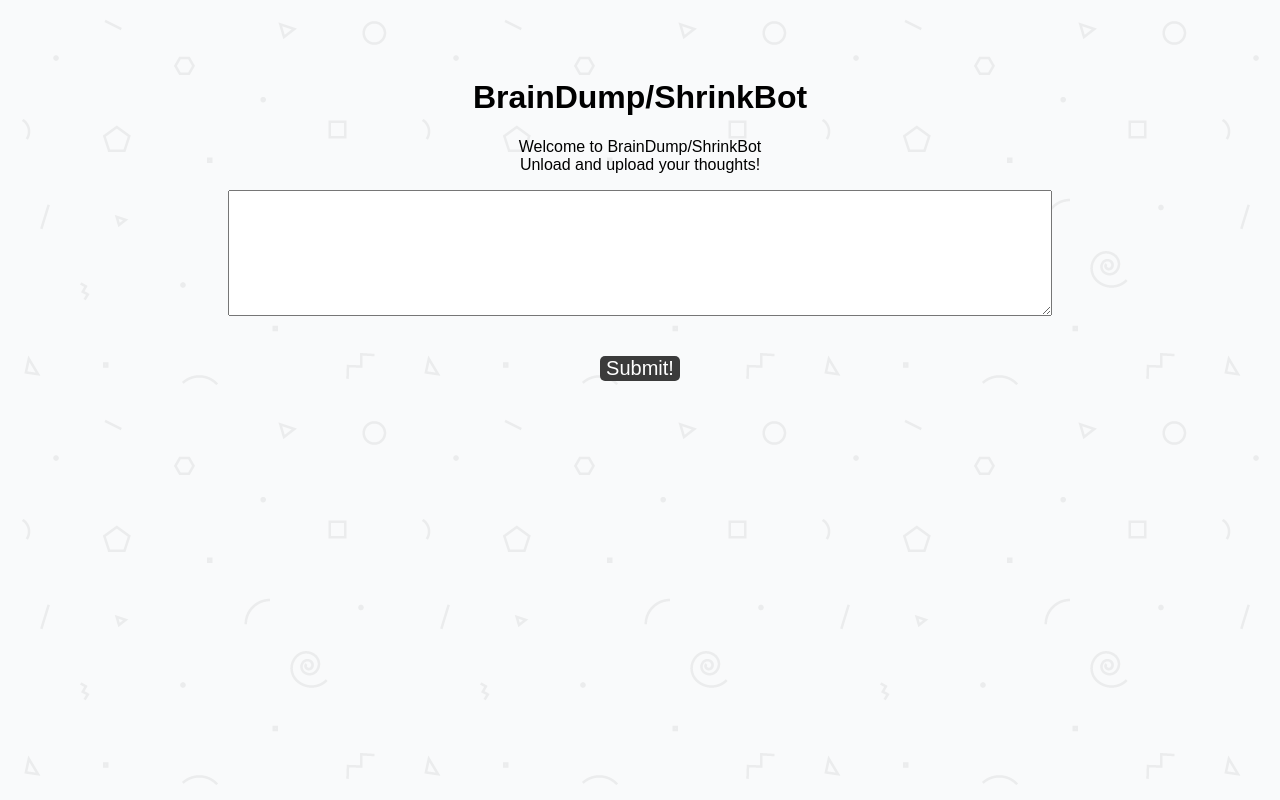
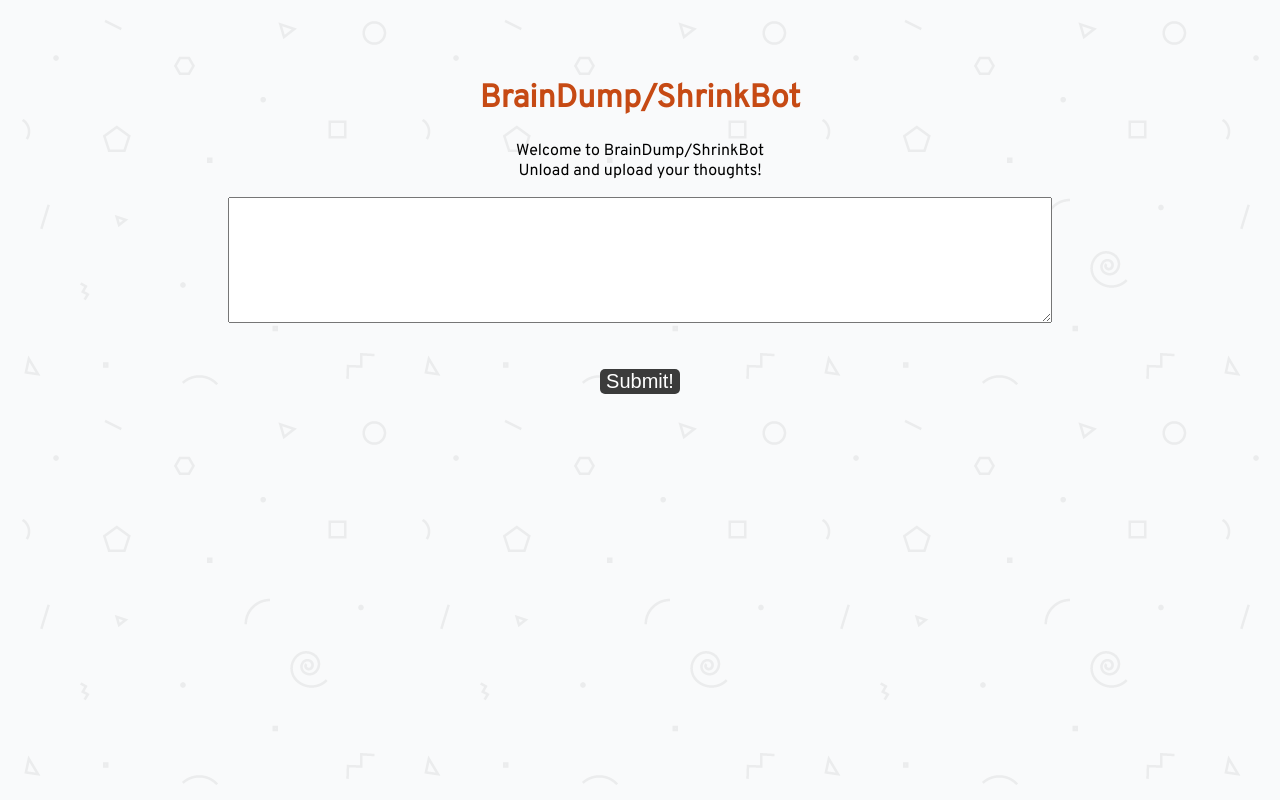
Before and after one commit to tamouse/brain_dump_shrink_bot, a Node server app: page /new in a window 1280 px wide. Run offline with Node 20, Linux system fonts and the light colour scheme; some libraries are stand-ins or nearby versions.

Commit message:
Updated font for readability, and changed h1 color

```diff
--- a/public/stylesheets/style.css
+++ b/public/stylesheets/style.css
@@ -1,6 +1,6 @@
 body {
   padding: 50px;
-  font-family: 'Fira Sans Extra Condensed', sans-serif;
+  font-family: 'Overpass', sans-serif;
   background-color: #F2F2F2;
   background-image: url("geometry2/geometry2.png");
   text-align: center; }
@@ -10,6 +10,9 @@ a {
 
 ul {
   list-style: none; }
+
+h1 {
+  color: #C64A14; }
 
 .button {
   font-size: 20px;
--- a/public/stylesheets/style.sass
+++ b/public/stylesheets/style.sass
@@ -1,6 +1,6 @@
 body
   padding: 50px
-  font-family: 'Fira Sans Extra Condensed', sans-serif
+  font-family: 'Overpass', sans-serif
   background-color: #F2F2F2
   background-image: url('geometry2/geometry2.png')
   text-align: center
@@ -10,6 +10,9 @@ a
 
 ul
   list-style: none
+
+h1
+  color: #C64A14
 
 .button
   font-size: 20px
--- a/views/edit.ejs
+++ b/views/edit.ejs
@@ -3,7 +3,7 @@
 <head>
     <meta charset='utf-8' />
     <title><%= title %></title>
-    <link href="https://fonts.googleapis.com/css?family=Fira+Sans+Extra+Condensed" rel="stylesheet">
+    <link href="https://fonts.googleapis.com/css?family=Overpass" rel="stylesheet">
     <link rel='stylesheet' href='/stylesheets/style.css' />
 </head>
 <body>
--- a/views/index.ejs
+++ b/views/index.ejs
@@ -3,7 +3,7 @@
   <head>
     <meta charset='utf-8' />
     <title><%= title %></title>
-    <link href="https://fonts.googleapis.com/css?family=Fira+Sans+Extra+Condensed" rel="stylesheet">
+    <link href="https://fonts.googleapis.com/css?family=Overpass" rel="stylesheet">
     <link rel='stylesheet' href='/stylesheets/style.css' />
   </head>
   <body>
--- a/views/new.ejs
+++ b/views/new.ejs
@@ -3,6 +3,7 @@
   <head>
     <meta charset='utf-8' />
     <title><%= title %></title>
+    <link href="https://fonts.googleapis.com/css?family=Overpass" rel="stylesheet">
     <link rel='stylesheet' href='/stylesheets/style.css' />
   </head>
   <body>
--- a/views/show.ejs
+++ b/views/show.ejs
@@ -3,7 +3,7 @@
 <head>
     <meta charset='utf-8' />
     <title><%= title %></title>
-    <link href="https://fonts.googleapis.com/css?family=Fira+Sans+Extra+Condensed" rel="stylesheet">
+    <link href="https://fonts.googleapis.com/css?family=Overpass" rel="stylesheet">
     <link rel='stylesheet' href='/stylesheets/style.css' />
 </head>
 <body>
```
Also changed, not shown: 1 other file.
